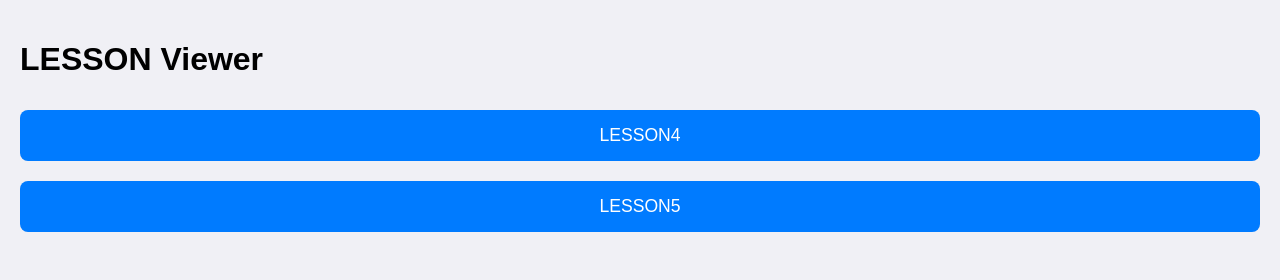
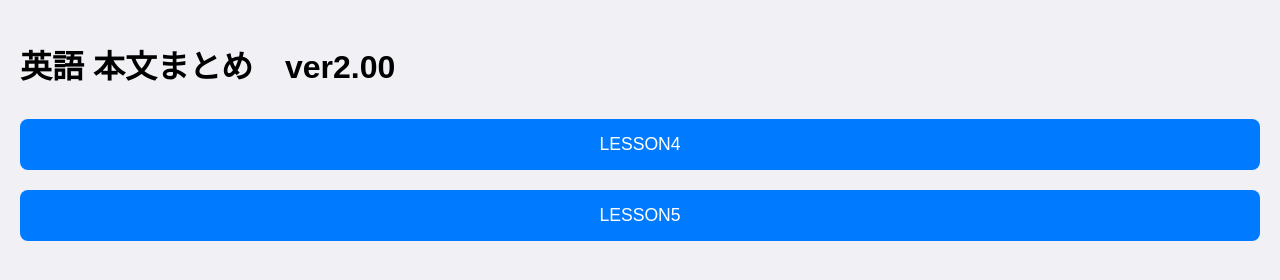
Before and after one commit to hokusei-tet/English_maintext_summary, a plain HTML site: page index.html in a window 1280 px wide. Drawn offline with Linux system fonts and the light colour scheme.

Commit message:
Update index.html

```diff
--- a/index.html
+++ b/index.html
@@ -84,7 +84,7 @@
   </style>
 </head>
 <body>
-  <h1>LESSON Viewer</h1>
+  <h1>英語 本文まとめ　ver2.00</h1>
 
   <!-- LESSON 選択画面 -->
   <div id="lesson-list" class="section visible">
```
